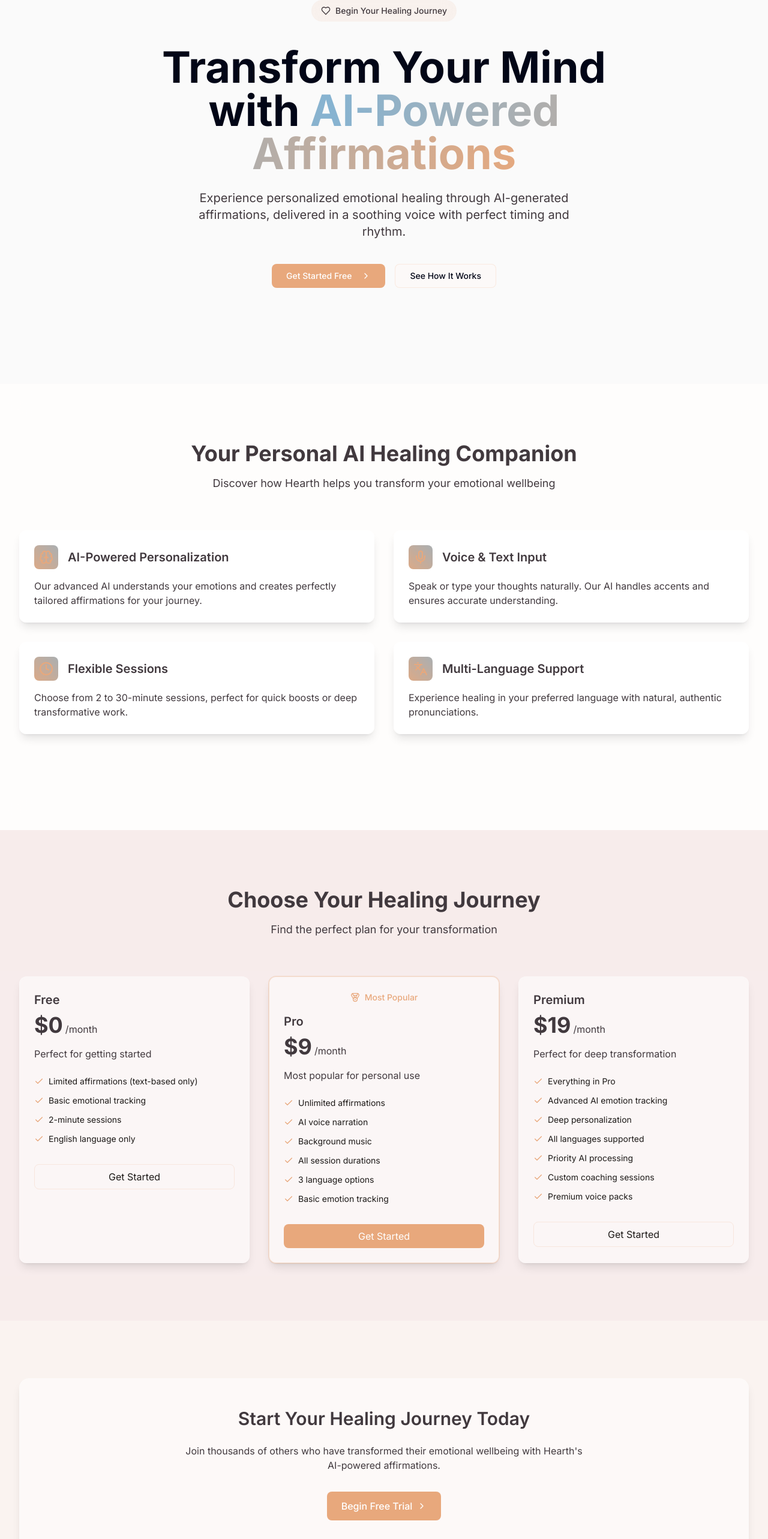
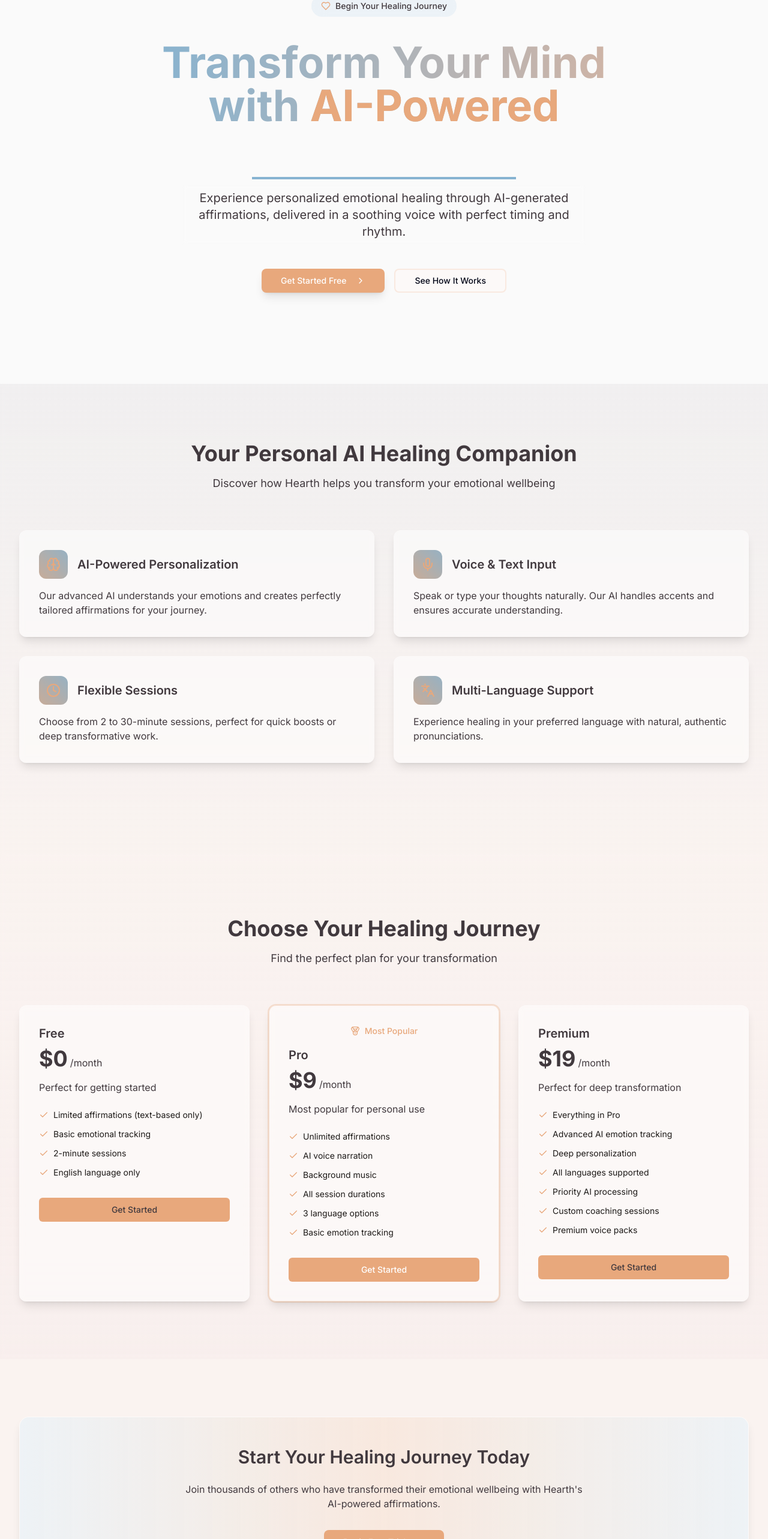
Before and after one commit to Skandesh/hearthful-mindful-echoes, a React (Vite) app: page / in a window 1280 px wide. Shown: the part 160-2726 px from the top of the page at 60% size. Built offline with nearby package versions, Linux system fonts and the light colour scheme.

Commit message:
Update landing page
The landing page was updated to include the requested changes.

```diff
--- a/src/pages/Index.tsx
+++ b/src/pages/Index.tsx
@@ -1,3 +1,4 @@
+
 import {
   Heart,
   ChevronRight,
@@ -86,9 +87,9 @@ const Index = () => {
             initial={{ opacity: 0, y: 20 }}
             animate={{ opacity: 1, y: 0 }}
             transition={{ duration: 0.5 }}
-            className="inline-flex items-center px-4 py-2 rounded-full bg-primary/10 backdrop-blur-md text-primary-foreground mb-4 hover-lift"
+            className="inline-flex items-center px-4 py-2 rounded-full bg-accent-soft/30 backdrop-blur-md text-primary-foreground mb-4 hover-lift"
           >
-            <Heart className="w-4 h-4 mr-2" />
+            <Heart className="w-4 h-4 mr-2 text-primary" />
             <span className="text-sm font-medium">Begin Your Healing Journey</span>
           </motion.div>
 
@@ -96,17 +97,26 @@ const Index = () => {
             initial={{ opacity: 0, y: 20 }}
             animate={{ opacity: 1, y: 0 }}
             transition={{ duration: 0.5, delay: 0.1 }}
-            className="text-4xl md:text-7xl font-bold leading-tight"
+            className="text-4xl md:text-7xl font-bold leading-tight bg-clip-text text-transparent bg-gradient-to-r from-primary via-accent to-secondary animate-gradient"
           >
             Transform Your Mind with{" "}
-            <span className="gradient-text">AI-Powered Affirmations</span>
+            <span className="text-primary">AI-Powered</span>{" "}
+            <span className="relative">
+              Affirmations
+              <motion.span
+                className="absolute -bottom-2 left-0 w-full h-1 bg-accent"
+                initial={{ scaleX: 0 }}
+                animate={{ scaleX: 1 }}
+                transition={{ delay: 0.5, duration: 0.8 }}
+              />
+            </span>
           </motion.h1>
 
           <motion.p
             initial={{ opacity: 0, y: 20 }}
             animate={{ opacity: 1, y: 0 }}
             transition={{ duration: 0.5, delay: 0.2 }}
-            className="text-lg md:text-xl text-muted-foreground max-w-2xl mx-auto"
+            className="text-lg md:text-xl text-muted-foreground max-w-2xl mx-auto backdrop-blur-sm py-2"
           >
             Experience personalized emotional healing through AI-generated affirmations,
             delivered in a soothing voice with perfect timing and rhythm.
@@ -120,17 +130,17 @@ const Index = () => {
           >
             <Button
               asChild
-              className="inline-flex items-center justify-center px-6 py-3 rounded-lg bg-primary hover:bg-primary/90 text-white transition-all duration-300 hover:scale-105"
+              className="inline-flex items-center justify-center px-8 py-4 rounded-lg bg-primary hover:bg-primary/90 text-white transition-all duration-300 hover:scale-105 shadow-lg hover:shadow-xl"
             >
               <a href="/app">
                 Get Started Free
-                <ChevronRight className="ml-2 w-4 h-4" />
+                <ChevronRight className="ml-2 w-5 h-5" />
               </a>
             </Button>
             <Button
               asChild
               variant="outline"
-              className="inline-flex items-center justify-center px-6 py-3 rounded-lg border border-primary/20 hover:bg-primary/5 transition-all duration-300 hover:scale-105"
+              className="inline-flex items-center justify-center px-8 py-4 rounded-lg border-2 border-primary/20 hover:bg-primary/5 transition-all duration-300 hover:scale-105 backdrop-blur-sm"
             >
               <a href="#features">
                 See How It Works
@@ -141,14 +151,27 @@ const Index = () => {
       </AuroraBackground>
 
       {/* Features Section */}
-      <section id="features" className="container-custom py-24 bg-white/80 backdrop-blur-xl">
+      <section id="features" className="relative container-custom py-24">
+        <div className="absolute inset-0 bg-gradient-to-b from-accent-soft/20 to-warm-light/50 backdrop-blur-sm -z-10" />
         <div className="text-center mb-16">
-          <h2 className="text-3xl md:text-4xl font-bold text-primary-foreground mb-4">
+          <motion.h2
+            initial={{ opacity: 0, y: 20 }}
+            whileInView={{ opacity: 1, y: 0 }}
+            viewport={{ once: true }}
+            transition={{ duration: 0.5 }}
+            className="text-3xl md:text-4xl font-bold text-primary-foreground mb-4"
+          >
             Your Personal AI Healing Companion
-          </h2>
-          <p className="text-lg text-muted-foreground">
+          </motion.h2>
+          <motion.p
+            initial={{ opacity: 0, y: 20 }}
+            whileInView={{ opacity: 1, y: 0 }}
+            viewport={{ once: true }}
+            transition={{ duration: 0.5, delay: 0.2 }}
+            className="text-lg text-muted-foreground"
+          >
             Discover how Hearth helps you transform your emotional wellbeing
-          </p>
+          </motion.p>
         </div>
 
         <div className="grid md:grid-cols-2 gap-8 mb-16">
@@ -159,10 +182,10 @@ const Index = () => {
               whileInView={{ opacity: 1, y: 0 }}
               viewport={{ once: true }}
               transition={{ duration: 0.5, delay: index * 0.1 }}
-              className="glass-card p-6 rounded-xl hover:bg-white/60"
+              className="glass-card p-8 rounded-xl hover:bg-white/60 group"
             >
               <div className="flex items-center gap-4 mb-4">
-                <div className="feature-icon p-2 rounded-lg bg-primary/10 text-primary">
+                <div className="feature-icon p-3 rounded-xl bg-primary/10 text-primary group-hover:scale-110 transition-transform duration-300">
                   {feature.icon}
                 </div>
                 <h3 className="text-xl font-semibold text-primary-foreground">
@@ -178,14 +201,26 @@ const Index = () => {
       </section>
 
       {/* Pricing Section */}
-      <section id="pricing" className="container-custom py-24 bg-warm/50">
+      <section id="pricing" className="relative container-custom py-24">
+        <div className="absolute inset-0 bg-gradient-to-t from-warm/30 to-warm-light/50 backdrop-blur-sm -z-10" />
         <div className="text-center mb-16">
-          <h2 className="text-3xl md:text-4xl font-bold text-primary-foreground mb-4">
+          <motion.h2
+            initial={{ opacity: 0, y: 20 }}
+            whileInView={{ opacity: 1, y: 0 }}
+            viewport={{ once: true }}
+            className="text-3xl md:text-4xl font-bold text-primary-foreground mb-4"
+          >
             Choose Your Healing Journey
-          </h2>
-          <p className="text-lg text-muted-foreground">
+          </motion.h2>
+          <motion.p
+            initial={{ opacity: 0, y: 20 }}
+            whileInView={{ opacity: 1, y: 0 }}
+            viewport={{ once: true }}
+            transition={{ delay: 0.2 }}
+            className="text-lg text-muted-foreground"
+          >
             Find the perfect plan for your transformation
-          </p>
+          </motion.p>
         </div>
 
         <div className="grid md:grid-cols-3 gap-8">
@@ -196,8 +231,8 @@ const Index = () => {
               whileInView={{ opacity: 1, y: 0 }}
               viewport={{ once: true }}
               transition={{ duration: 0.5, delay: index * 0.1 }}
-              className={`glass-card p-6 rounded-xl ${
-                plan.name === "Pro" ? "border-primary/30 ring-1 ring-primary/30" : ""
+              className={`glass-card p-8 rounded-xl ${
+                plan.name === "Pro" ? "border-primary/30 ring-2 ring-primary/30 scale-105" : ""
               }`}
             >
               {plan.name === "Pro" && (
@@ -224,16 +259,16 @@ const Index = () => {
                   </li>
                 ))}
               </ul>
-              <a
-                href="/app"
-                className={`block text-center py-2 px-4 rounded-lg transition-colors ${
+              <Button
+                asChild
+                className={`w-full ${
                   plan.name === "Pro"
                     ? "bg-primary text-white hover:bg-primary/90"
                     : "border border-primary/20 hover:bg-primary/5"
                 }`}
               >
-                Get Started
-              </a>
+                <a href="/app">Get Started</a>
+              </Button>
             </motion.div>
           ))}
         </div>
@@ -245,8 +280,10 @@ const Index = () => {
           initial={{ opacity: 0, scale: 0.95 }}
           whileInView={{ opacity: 1, scale: 1 }}
           viewport={{ once: true }}
-          className="glass-card rounded-2xl p-8 md:p-12 text-center"
+          className="glass-card rounded-2xl p-12 text-center relative overflow-hidden"
         >
+          <div className="absolute inset-0 bg-gradient-to-r from-accent-soft/30 via-primary/20 to-accent-soft/30 animate-aurora" />
+          <div className="relative z-10">
             <h2 className="text-2xl md:text-3xl font-semibold mb-6 text-primary-foreground">
               Start Your Healing Journey Today
             </h2>
@@ -254,13 +291,16 @@ const Index = () => {
               Join thousands of others who have transformed their emotional wellbeing with Hearth's
               AI-powered affirmations.
             </p>
-          <a
-            href="/app"
-            className="inline-flex items-center px-6 py-3 rounded-lg bg-primary text-white font-medium hover:bg-primary/90 transition-colors"
+            <Button
+              asChild
+              className="inline-flex items-center px-8 py-4 rounded-lg bg-primary text-white font-medium hover:bg-primary/90 transition-all duration-300 hover:scale-105"
             >
+              <a href="/app">
                 Begin Free Trial
-            <ChevronRight className="ml-2 w-4 h-4" />
+                <ChevronRight className="ml-2 w-5 h-5" />
               </a>
+            </Button>
+          </div>
         </motion.div>
       </section>
 
```
Lines whose indentation alone changed are shown as unchanged.
